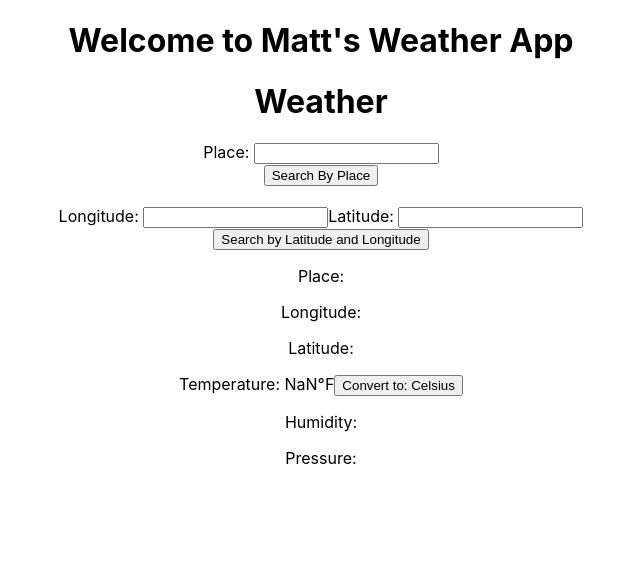
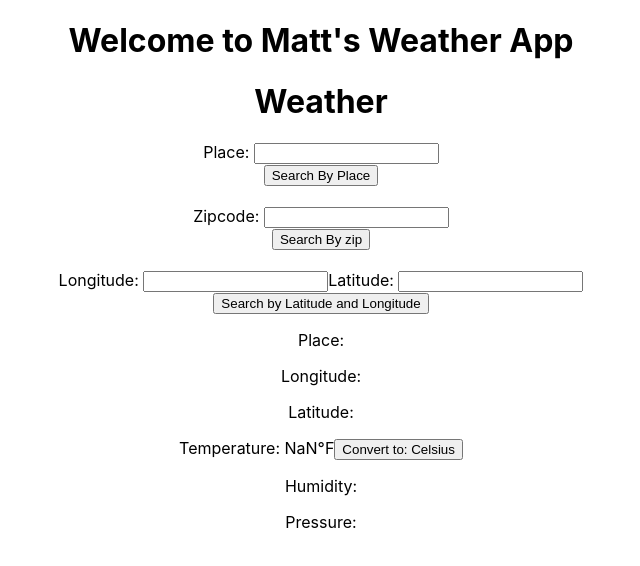
Before and after one commit to mjberman024/pillar_weather_app, a React (Create React App) app: page / in a window 1280 px wide. Shown: the top 566 px of the page, without its empty margins (319-959 px from the left). Built offline with nearby package versions, Linux system fonts and the light colour scheme; no server answers.

Commit message:
FEAT: Able to search by zip.

```diff
--- a/src/Form/Form.js
+++ b/src/Form/Form.js
@@ -3,6 +3,7 @@ import React, { Component } from 'react';
 import {
   getWeatherDataUsingPlace,
   getWeatherDataUsingLatandLong,
+  getWeatherDataUsingZip,
 } from '../store';
 import { connect } from 'react-redux';
 
@@ -13,6 +14,7 @@ class Form extends Component {
       place: '',
       longitude: '',
       latitude: '',
+      zip: '',
     };
   }
 
@@ -46,16 +48,21 @@ class Form extends Component {
     e.preventDefault();
     if (e.target.name === 'place') {
       this.props.getWeatherDataPlace(this.state.place);
-    } else {
+    } else if (e.target.name === 'latAndLong') {
       this.props.getWeatherDataLatLong({
         longitude: this.state.longitude,
         latitude: this.state.latitude,
+      });
+    } else {
+      this.props.getWeatherDataZip({
+        zip: this.state.zip,
       });
     }
     this.setState({
       place: '',
       longitude: '',
       latitude: '',
+      zip: '',
     });
   };
 
@@ -74,6 +81,20 @@ class Form extends Component {
           <br />
           <button type="submit">Search By Place</button>
         </form>
+        <br />
+        <form name="zip" onSubmit={this.handleSubmit}>
+          <label htmlFor="zip">Zipcode: </label>
+          <input
+            type="text"
+            name="zip"
+            value={this.state.zip}
+            onChange={this.handleChange}
+            required={true}
+          />
+          <br />
+          <button type="submit">Search By zip</button>
+        </form>
+
         <form name="latAndLong" onSubmit={this.handleSubmit}>
           <br />
           <label htmlFor="place">Longitude: </label>
@@ -105,6 +126,7 @@ const mapDispatchToProps = dispatch => ({
   getWeatherDataPlace: place => dispatch(getWeatherDataUsingPlace(place)),
   getWeatherDataLatLong: latLong =>
     dispatch(getWeatherDataUsingLatandLong(latLong)),
+  getWeatherDataZip: zip => dispatch(getWeatherDataUsingZip(zip)),
 });
 
 export default connect(
--- a/src/store.js
+++ b/src/store.js
@@ -11,6 +11,7 @@ const initialState = {
 
 const UPDATE_PLACE = 'UPDATE_PLACE';
 const UPDATE_LONG_AND_LAT = 'UPDATE_LONGITUDE_AND_LATITUDE';
+const UPDATE_ZIP = 'UPDATE_ZIP';
 
 const updatePlace = (place, data, longAndLat) => {
   return {
@@ -26,6 +27,16 @@ const updateLongAndLat = (longAndLat, data, place) => {
     type: UPDATE_LONG_AND_LAT,
     longAndLat,
     data,
+    place,
+  };
+};
+
+const updateZip = (zip, data, longAndLat, place) => {
+  return {
+    type: UPDATE_ZIP,
+    zip,
+    data,
+    longAndLat,
     place,
   };
 };
@@ -48,6 +59,16 @@ export const getWeatherDataUsingLatandLong = longAndLat => async dispatch => {
   dispatch(updateLongAndLat(longAndLat, data.main, data.name));
 };
 
+export const getWeatherDataUsingZip = zip => async dispatch => {
+  const { data } = await axios.get(
+    `http://api.openweathermap.org/data/2.5/weather?zip=${
+      zip.zip
+    },us&APPID=82125ad85789ea94811b6f431b5e0191`
+  );
+
+  dispatch(updateZip(zip, data.main, data.coord, data.name));
+};
+
 const reducer = (state = initialState, action) => {
   switch (action.type) {
     case UPDATE_PLACE:
@@ -66,6 +87,14 @@ const reducer = (state = initialState, action) => {
         latitude: action.longAndLat.latitude,
         data: action.data,
       };
+    case UPDATE_ZIP:
+      return {
+        ...state,
+        longitude: action.longAndLat.lon,
+        latitude: action.longAndLat.lat,
+        place: action.place,
+        data: action.data,
+      };
     default:
       return state;
   }
```
